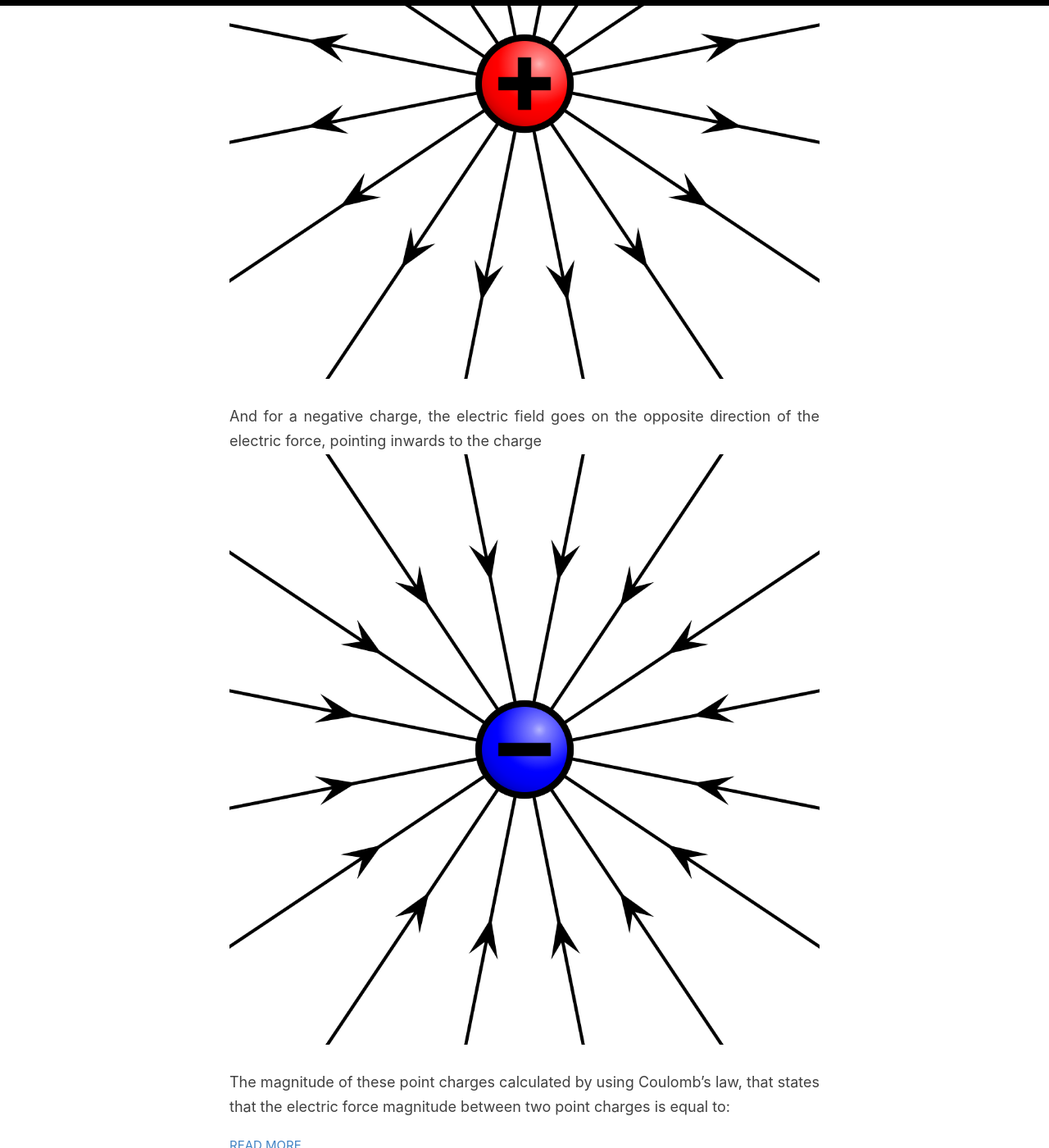
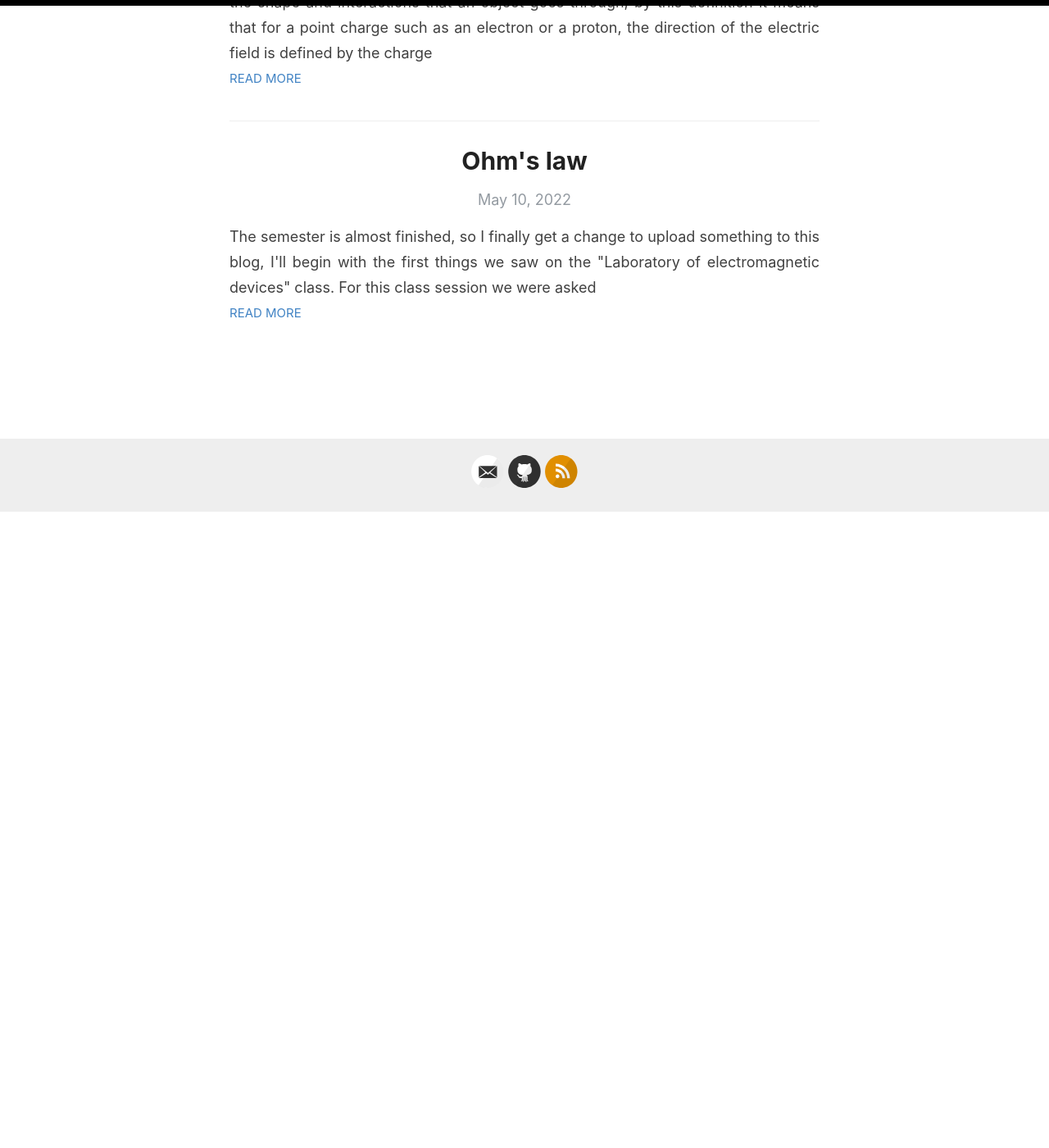
Before and after one commit to l1g4v/l1g4v.github.io, a Jekyll site: the page built from index.html, in a window 1280 px wide and 1400 px high, scrolled down 776 px. Shown: the whole window at 82% size. Built offline with Jekyll 4.4.1, drawn with Linux system fonts in a browser that asks for light colours; the list of posts is cut into pages by our own code; some of the changed lines change nothing that is shown; some of the changed text lies outside the part shown.

Commit message:
vfield_r3

```diff
--- a/_posts/2022-05-10-visualizing-electric-fields.md
+++ b/_posts/2022-05-10-visualizing-electric-fields.md
@@ -2,7 +2,7 @@
 layout: post
 title: Visualizing electric fields
 categories: [Physics,Experiment]
-excerpt:
+excerpt: An electric field $$\overrightarrow{E}$$ is defined as $$\frac{\overrightarrow{F}}{q}$$ where $$\overrightarrow{F}$$ is the electric force and $$q$$ is the charge. The shape of the force lines in an electric field change depending on the shape and interactions that an object goes through, by this definition it means that for a point charge such as an electron or a proton, the direction of the electric field is defined by the charge
 ---
 
 An electric field $$\overrightarrow{E}$$ is defined as $$\frac{\overrightarrow{F}}{q}$$ where $$\overrightarrow{F}$$ is the electric force and $$q$$ is the charge. The shape of the force lines in an electric field change depending on the shape and interactions that an object goes through, by this definition it means that for a point charge such as an electron or a proton, the direction of the electric field is defined by the charge
```
